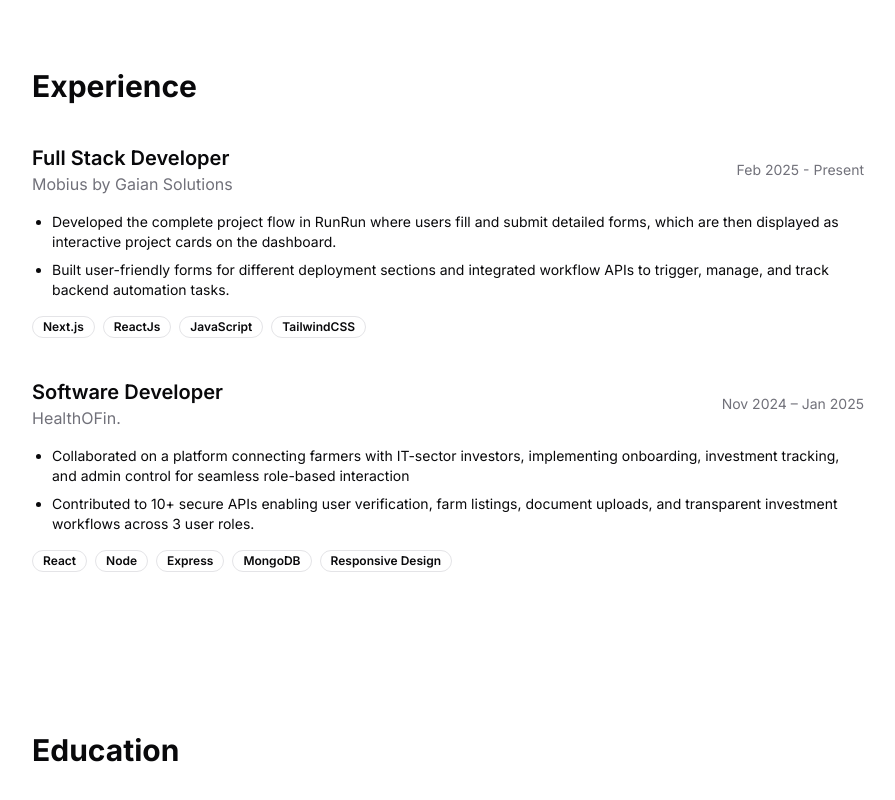
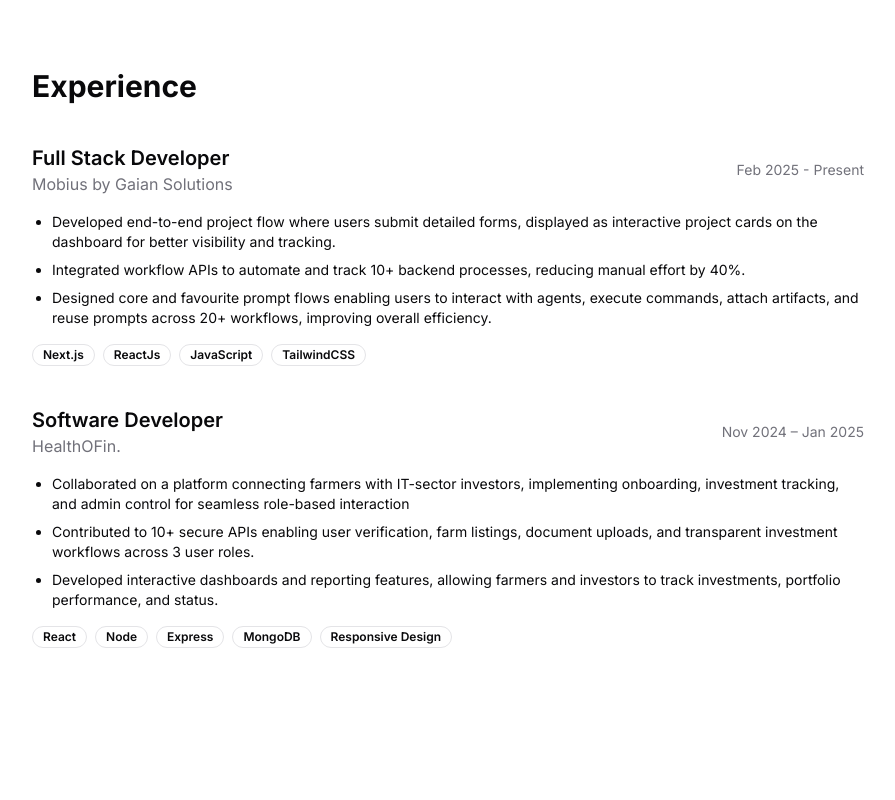
Before and after one commit to ydhanush8/portfolio-dhanush, a Next.js app: page / in a window 1280 px wide. Shown: the part 536-1336 px from the top of the page, without its empty margins (192-1087 px from the left). Built offline with nearby package versions, Linux system fonts and the light colour scheme.

Commit message:
Update experience.tsx

```diff
--- a/components/experience.tsx
+++ b/components/experience.tsx
@@ -9,8 +9,9 @@ const experiences = [
     company: "Mobius by Gaian Solutions",
     period: "Feb 2025 - Present",
     responsibilities: [
-      "Developed the complete project flow in RunRun where users fill and submit detailed forms, which are then displayed as interactive project cards on the dashboard.",
-      "Built user-friendly forms for different deployment sections and integrated workflow APIs to trigger, manage, and track backend automation tasks.",
+      "Developed end-to-end project flow where users submit detailed forms, displayed as interactive project cards on the dashboard for better visibility and tracking.",
+      "Integrated workflow APIs to automate and track 10+ backend processes, reducing manual effort by 40%.",
+      "Designed core and favourite prompt flows enabling users to interact with agents, execute commands, attach artifacts, and reuse prompts across 20+ workflows, improving overall efficiency."
     ],
     skills: ["Next.js","ReactJs", "JavaScript", "TailwindCSS"],
   },
@@ -21,6 +22,7 @@ const experiences = [
     responsibilities: [
       "Collaborated on a platform connecting farmers with IT-sector investors, implementing onboarding, investment tracking, and admin control for seamless role-based interaction",
       "Contributed to 10+ secure APIs enabling user verification, farm listings, document uploads, and transparent investment workflows across 3 user roles.",
+      "Developed interactive dashboards and reporting features, allowing farmers and investors to track investments, portfolio performance, and status."
     ],
     skills: ["React", "Node", "Express", "MongoDB", "Responsive Design"],
   }
```
